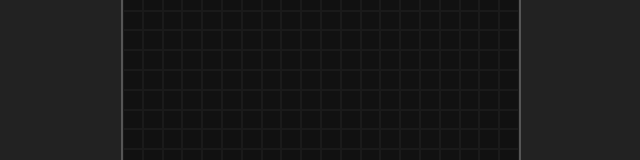
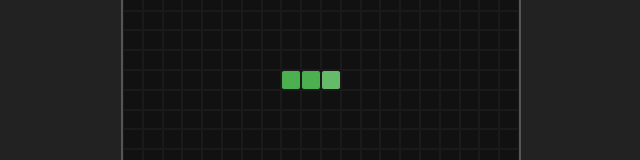
Before and after one commit to madooei/snake-game, a website built with Vite: page index.html in a window 1280 px wide. Shown: the part 330-490 px from the top of the page, without its empty margins (319-959 px from the left). Built offline with nearby package versions, Linux system fonts and the light colour scheme.

Commit message:
snake-02: Render the snake on the grid

```diff
--- a/src/main.js
+++ b/src/main.js
@@ -4,8 +4,35 @@ const GRID_SIZE = 20;
 
 const board = document.getElementById("board");
 
+// Create the grid cells
+const cells = [];
 for (let i = 0; i < GRID_SIZE * GRID_SIZE; i++) {
   const cell = document.createElement("div");
   cell.classList.add("cell");
   board.appendChild(cell);
+  cells.push(cell);
 }
+
+// Snake state: an array of {x, y} positions
+// The first element is the head
+const snake = [
+  { x: 10, y: 10 },
+  { x: 9, y: 10 },
+  { x: 8, y: 10 },
+];
+
+function draw() {
+  // Clear all cells
+  cells.forEach((cell) => cell.classList.remove("snake", "snake-head"));
+
+  // Draw the snake
+  snake.forEach((segment, index) => {
+    const cellIndex = segment.y * GRID_SIZE + segment.x;
+    cells[cellIndex].classList.add("snake");
+    if (index === 0) {
+      cells[cellIndex].classList.add("snake-head");
+    }
+  });
+}
+
+draw();
--- a/src/style.css
+++ b/src/style.css
@@ -27,3 +27,12 @@ body {
   height: 100%;
   border: 1px solid #1a1a1a;
 }
+
+.snake {
+  background: #4caf50;
+  border-radius: 3px;
+}
+
+.snake-head {
+  background: #66bb6a;
+}
```
